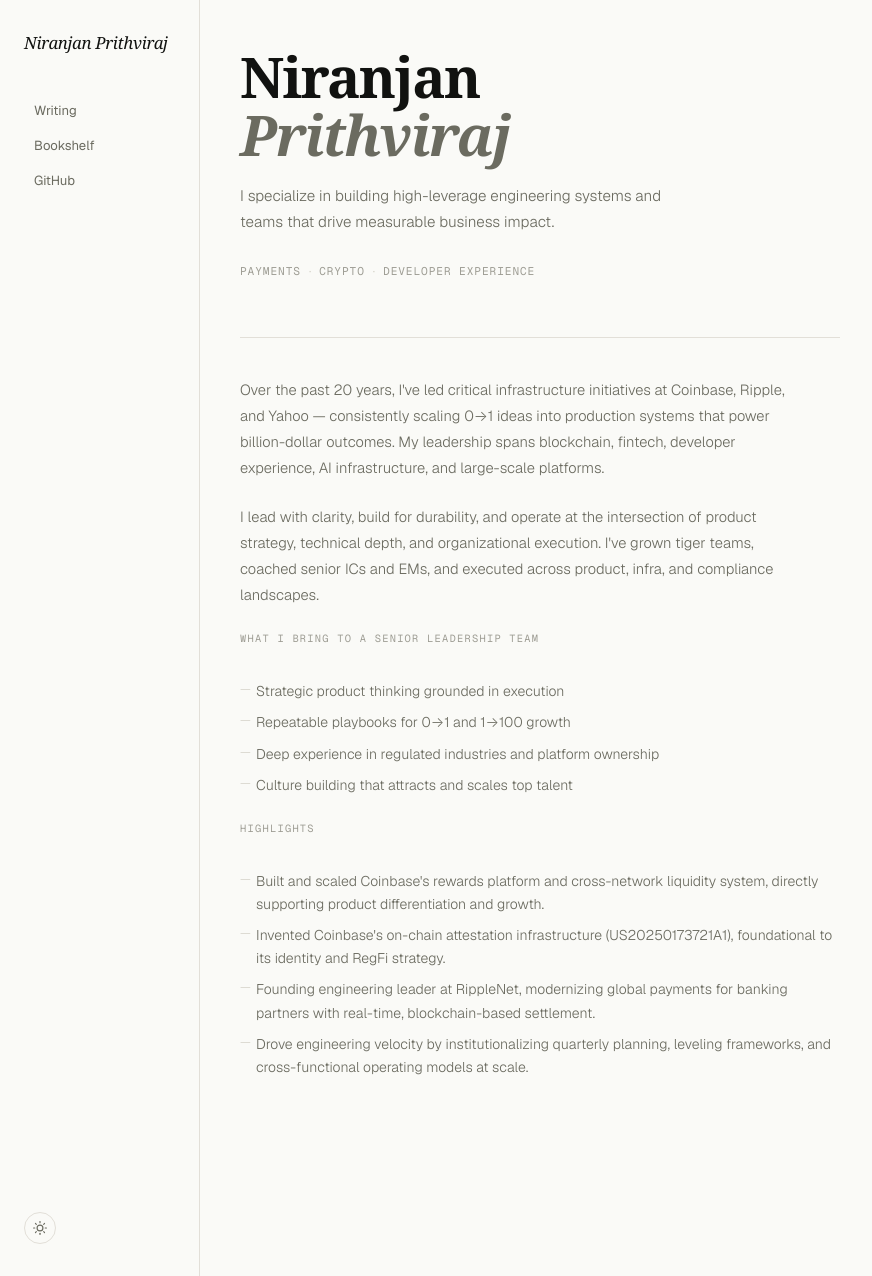
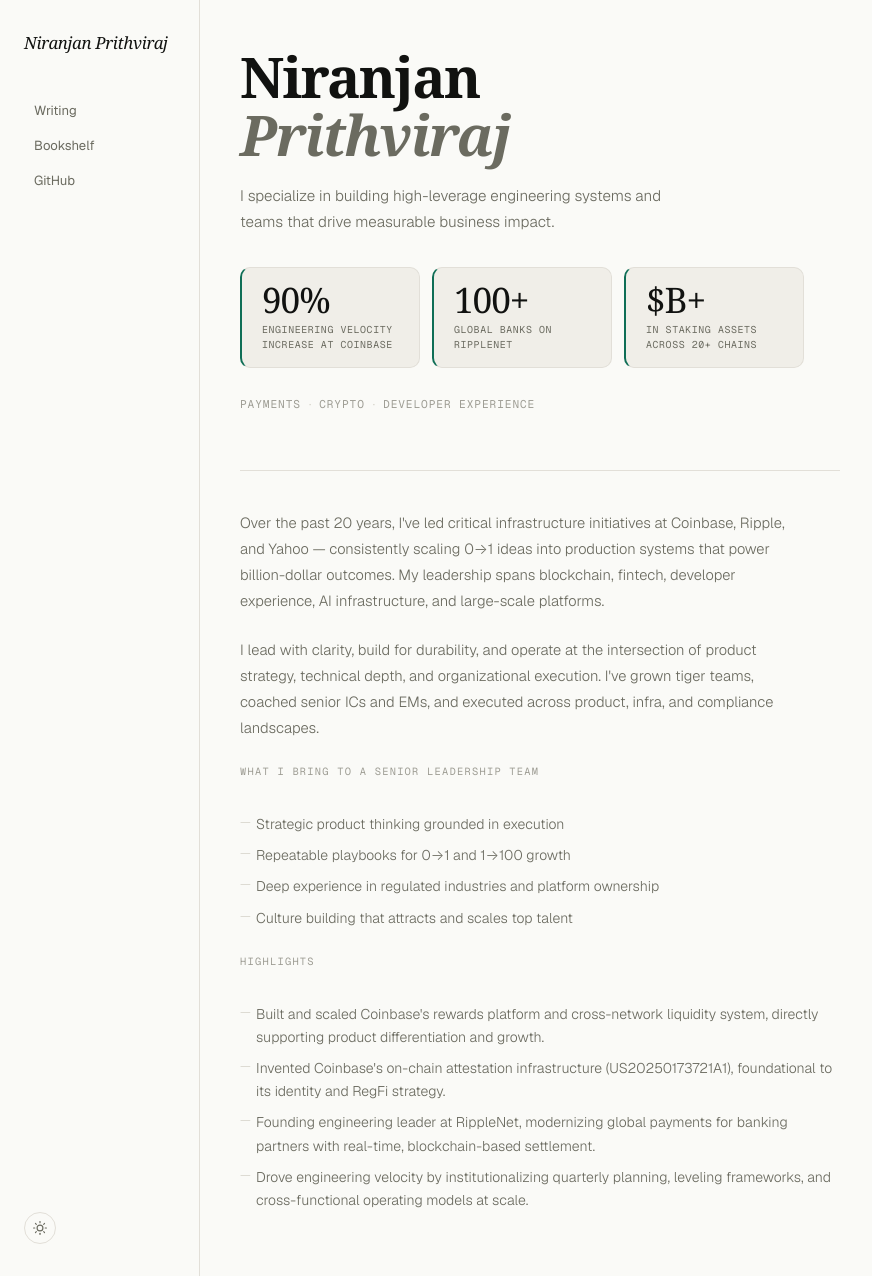
Before and after one commit to nbprithv/nbprithv.github.io, a Jekyll site: the page built from index.html, in a window 1280 px wide and 1276 px high. Shown: the whole window, without its empty margins (0-872 px from the left). Built offline with Jekyll 4.4.1, drawn with Linux system fonts in a browser that asks for light colours; some web fonts are replaced.

Commit message:
Add standout metric pills to hero: 90%, 100+ banks, $B+ staked
Co-Authored-By: Claude Sonnet 4.6 <noreply@anthropic.com>

```diff
--- a/index.html
+++ b/index.html
@@ -6,6 +6,22 @@ layout: default
   <div class="hero">
     <h1>Niranjan<br><em>Prithviraj</em></h1>
     <p class="hero-bio">I specialize in building high-leverage engineering systems and teams that drive measurable business impact.</p>
+
+    <div class="stat-pills">
+      <div class="stat-pill">
+        <span class="stat-num">90%</span>
+        <span class="stat-label">Engineering velocity<br>increase at Coinbase</span>
+      </div>
+      <div class="stat-pill">
+        <span class="stat-num">100+</span>
+        <span class="stat-label">Global banks on<br>RippleNet</span>
+      </div>
+      <div class="stat-pill">
+        <span class="stat-num">$B+</span>
+        <span class="stat-label">In staking assets<br>across 20+ chains</span>
+      </div>
+    </div>
+
     <div class="expertise">
       <span class="expertise-item">Payments</span>
       <span class="expertise-sep">·</span>
--- a/style.css
+++ b/style.css
@@ -210,6 +210,42 @@ main { flex: 1; max-width: 680px; padding: 3rem 2.5rem 4rem; }
   color: var(--teal);
 }
 
+/* ─── Stat pills ─── */
+.stat-pills {
+  display: flex;
+  gap: 0.75rem;
+  flex-wrap: wrap;
+  margin: 2rem 0 0;
+}
+.stat-pill {
+  background: var(--bg-surface);
+  border: 0.5px solid var(--border);
+  border-left: 2px solid var(--teal);
+  border-radius: var(--radius-md);
+  padding: 14px 20px;
+  min-width: 130px;
+  flex: 1;
+  max-width: 180px;
+}
+.stat-num {
+  font-family: var(--font-serif);
+  font-size: 2.2rem;
+  letter-spacing: -0.03em;
+  color: var(--fg);
+  line-height: 1;
+  display: block;
+  margin-bottom: 6px;
+}
+.stat-label {
+  font-family: var(--font-mono);
+  font-size: 0.62rem;
+  letter-spacing: 0.06em;
+  text-transform: uppercase;
+  color: var(--fg-muted);
+  line-height: 1.5;
+  display: block;
+}
+
 /* ─── Expertise ─── */
 .expertise {
   display: flex;
```
